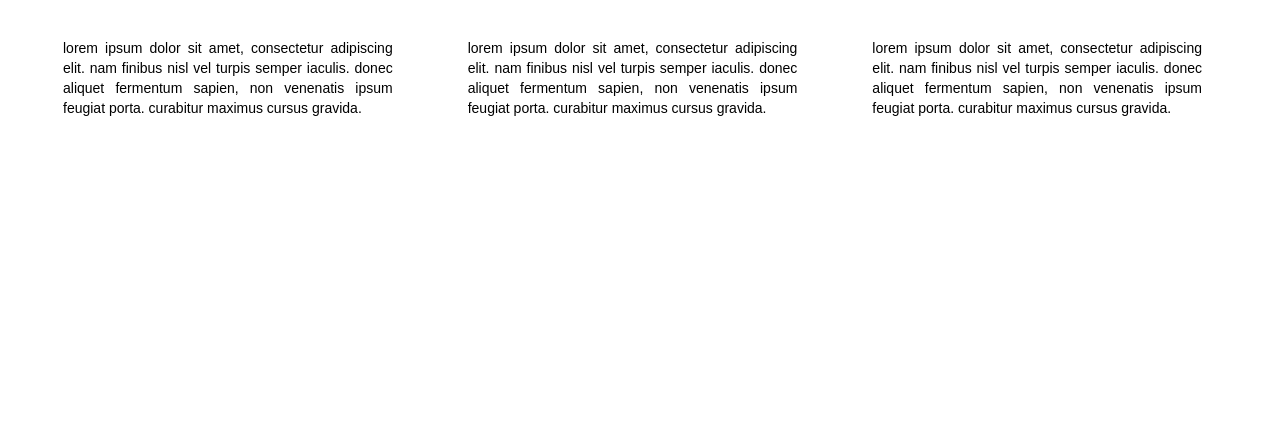
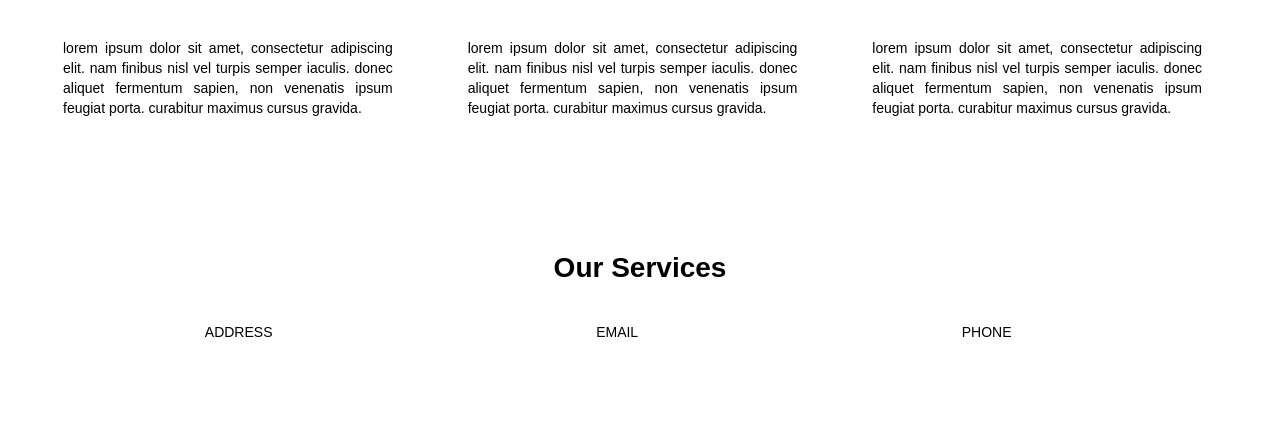
Before and after one commit to lclark070607/homework-1, a plain HTML site: page index.html in a window 1280 px wide. Shown: the part 1829-2253 px from the top of the page. Before the commit the page ends 2043 px from the top, so only its background shows below. Drawn offline with Linux system fonts and the light colour scheme.

Commit message:
contact form start

```diff
--- a/index.html
+++ b/index.html
@@ -39,6 +39,13 @@
   <li><img src="http://i63.tinypic.com/2r59kk1.jpg"><h3>Business Services</h3><p>Lorem ipsum dolor sit amet, consectetur adipiscing elit. Nam finibus nisl vel turpis semper iaculis. Donec aliquet fermentum sapien, non venenatis ipsum feugiat porta. Curabitur maximus cursus gravida.</p></li>
   <li><img src="http://i67.tinypic.com/2rohsu9.jpg"><h3>Commercial Services</h3><p>Lorem ipsum dolor sit amet, consectetur adipiscing elit. Nam finibus nisl vel turpis semper iaculis. Donec aliquet fermentum sapien, non venenatis ipsum feugiat porta. Curabitur maximus cursus gravida.<p></li>
 </main>
+<h5>Our Services</h5>
+
+<ul class="contact">
+  <h3><li>ADDRESS</li></h3>
+  <h3><li>EMAIL</li></h3>
+  <h3><li>PHONE</li></h3>
+<form></form>
 </body>
 
 </html>
--- a/styles/styles.css
+++ b/styles/styles.css
@@ -136,3 +136,11 @@ ul.series p {
     margin-left: -15px;
     margin-right: 50px;
 }
+ul.contact li {
+    font: 14px Raleway, sans-serif;
+    font-weight: normal;
+    text-transform: uppercase;
+    padding: 40px;
+    margin-left: 70px;
+    text-align: justify;
+}
```
